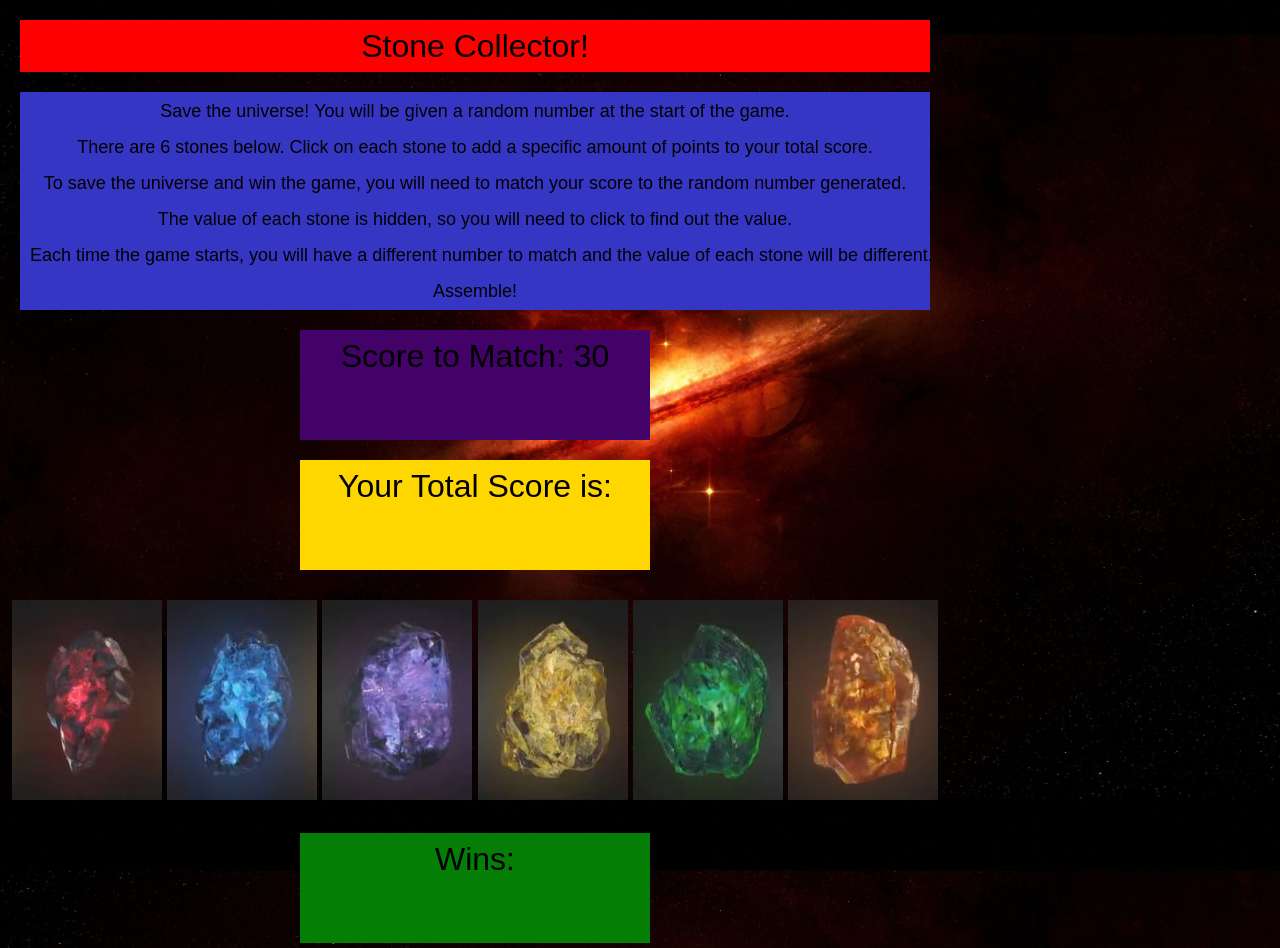
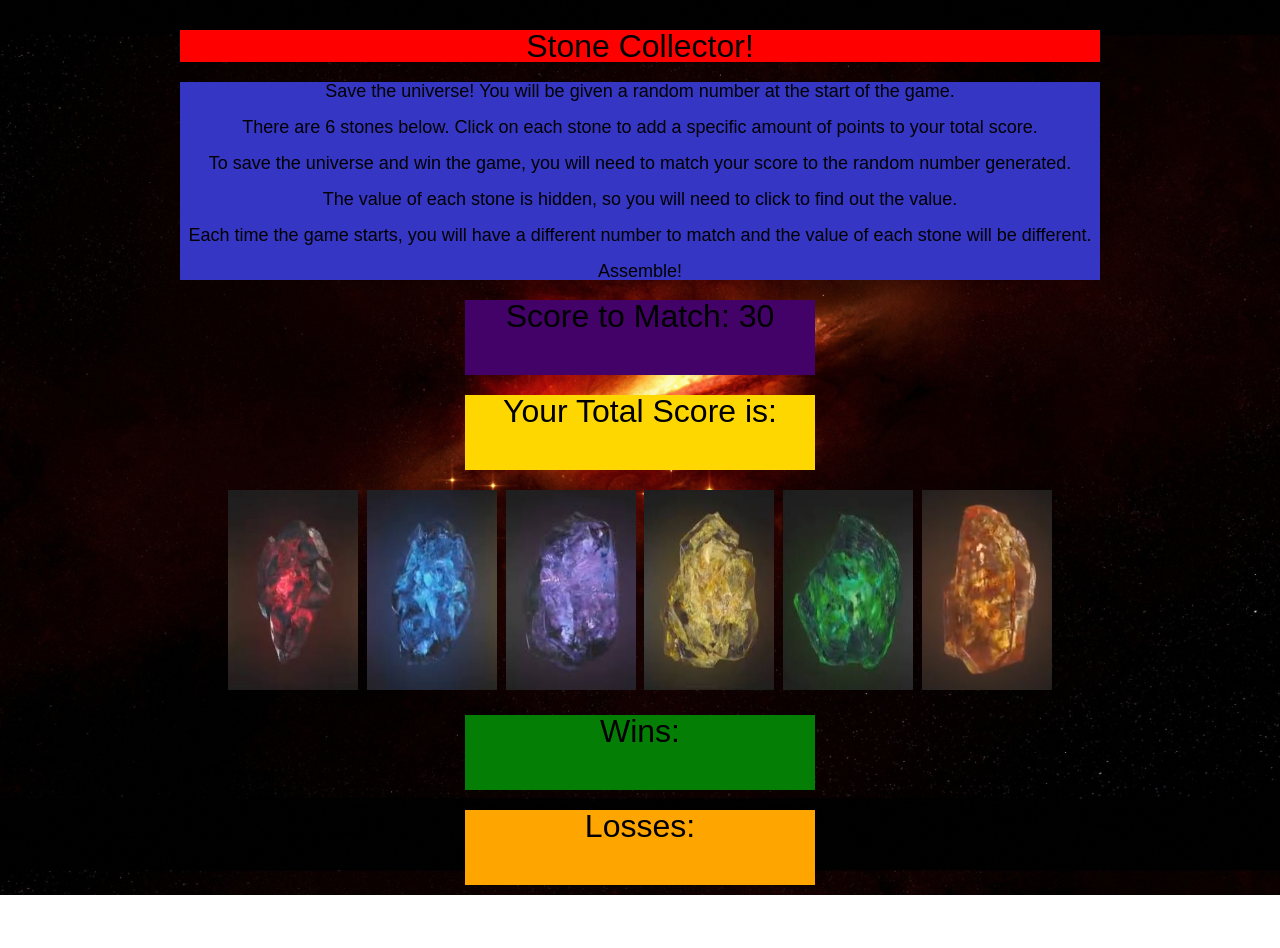
Before and after one commit to bhuber23/unit-4-game, a plain HTML site: page index.html in a window 1280 px wide. Shown: the top 948 px of the page. After the commit the page ends 895 px from the top, so only its background shows below. Drawn offline with nearby package versions, Linux system fonts and the light colour scheme.

Commit message:
Cleaned up some styling

```diff
--- a/assets/css/style.css
+++ b/assets/css/style.css
@@ -1,89 +1,77 @@
 body {
     font-family: Arial, Helvetica, sans-serif;
-    font-size: 18px;
+    font-size: 32px;
     background: url(../images/171700.jpg);
     background-position: center center;
     background-repeat: no-repeat;
     background-attachment: fixed;
     background-size: cover;
-    width: 950px;
+    width: 960px;
+    text-align: center;
+    margin: auto;
+    padding: 10px;
 }
 
 #collector {
     background: red;
     margin: 20px;
-    padding: 10px;
-    text-align: center;
-    font-size: 32px;
-    position:
 }
 
 #instructions {
     background: rgb(54, 54, 197);
     margin: 20px;
-    padding: 10px;
-    text-align: center;
+    font-size: 18px;
 }
 
 #rand-num {
     background: gold;
-    width: 200px;
-    height: 100px;
+    width: 350px;
+    height: 75px;
 }
 
 img{
-    width: 150px;
+    width: 130px;
     height: 200px;
 }
 
 #images {
     margin: auto;
-    padding: 10px;
-    text-align: center;
     margin-bottom: 20px;
 }
 
 #rand-num {
-    height: 100px;
+    height: 75px;
     width: 350px;
     background: rgb(67, 2, 104);
     margin: auto;
     margin-bottom: 20px;
-    font-size: 32px;
-    text-align: center;
-    padding-top: 10px;
 }
 
 #score {
-    height: 100px;
+    height: 75px;
     width: 350px;
     margin: auto;
     background: gold;
-    font-size: 32px;
-    text-align: center;
-    padding-top: 10px;
     margin-bottom: 20px;
 
 
 }
 
 #wins {
-    height: 100px;
+    height: 75px;
     width: 350px;
     background: rgb(4, 126, 4);
     margin: auto;
-    padding-top: 10px;
-    font-size: 32px;
-    text-align: center;
     margin-bottom: 20px;
+
 }
 
 #losses {
-    height: 100px;
+    height: 75px;
     width: 350px;
     background: orange;
     margin: auto;
-    padding-top: 10px;
-    font-size: 32px;
-    text-align: center;
+
+
+
 }
```
